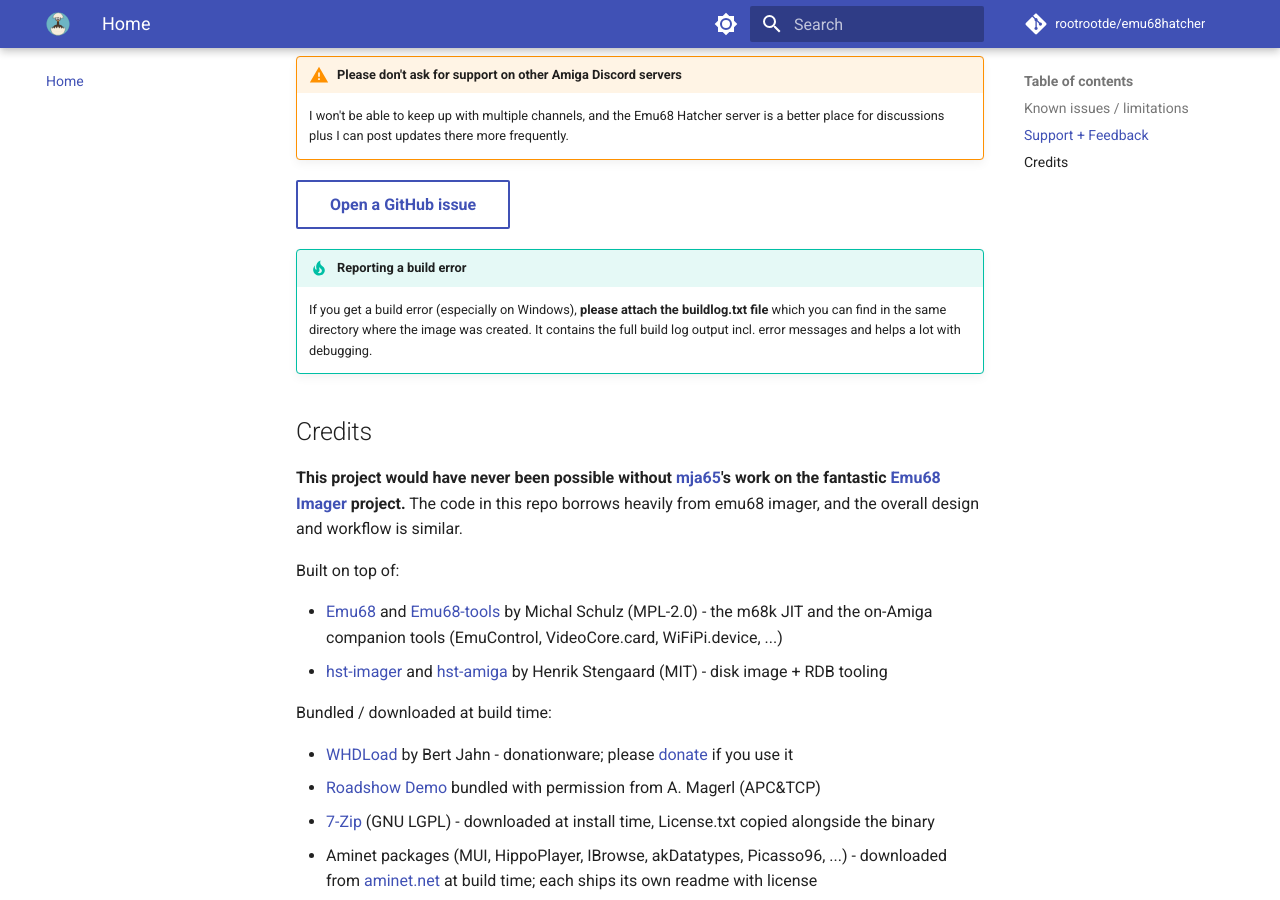
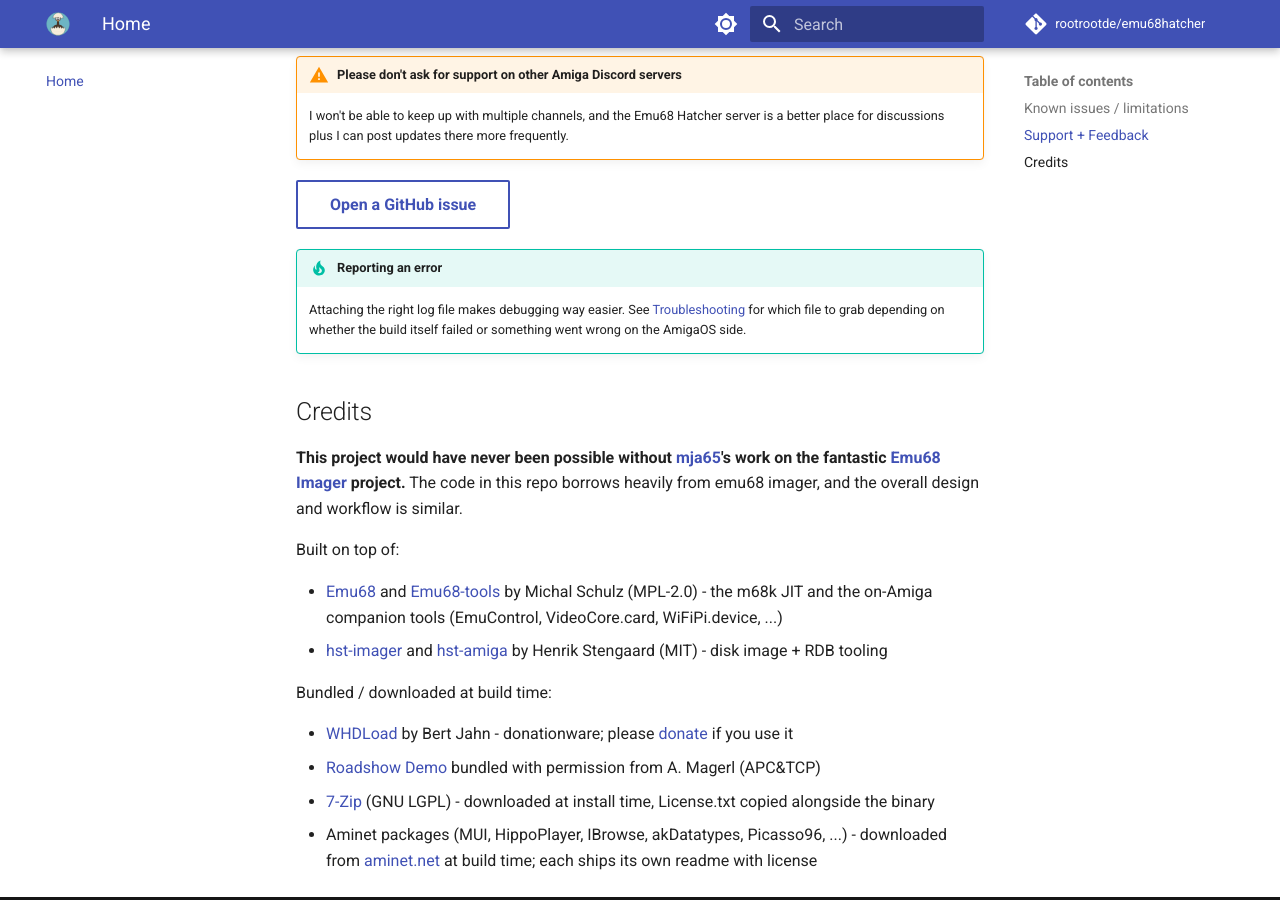
Before and after one commit to rootrootde/emu68hatcher, an MkDocs documentation site: the page built from docs/index.md, in a window 1280 px wide and 900 px high, scrolled down 1739 px. Built offline with MkDocs 1.6.1 and Material for MkDocs 9.7.7, drawn with Linux system fonts in a browser that asks for light colours; comment, search, counter and statistics services are not loaded.

Commit message:
docs: link from index 'reporting an error' tip to troubleshooting page

```diff
--- a/docs/index.md
+++ b/docs/index.md
@@ -36,8 +36,8 @@
 
 [Open a GitHub issue](https://github.com/rootrootde/emu68hatcher/issues){ .md-button }
 
-!!! tip "Reporting a build error"
-    If you get a build error (especially on Windows), **please attach the buildlog.txt file** which you can find in the same directory where the image was created. It contains the full build log output incl. error messages and helps a lot with debugging.
+!!! tip "Reporting an error"
+    Attaching the right log file makes debugging way easier. See [Troubleshooting](troubleshooting.md) for which file to grab depending on whether the build itself failed or something went wrong on the AmigaOS side.
 
 ## Credits
 
```
